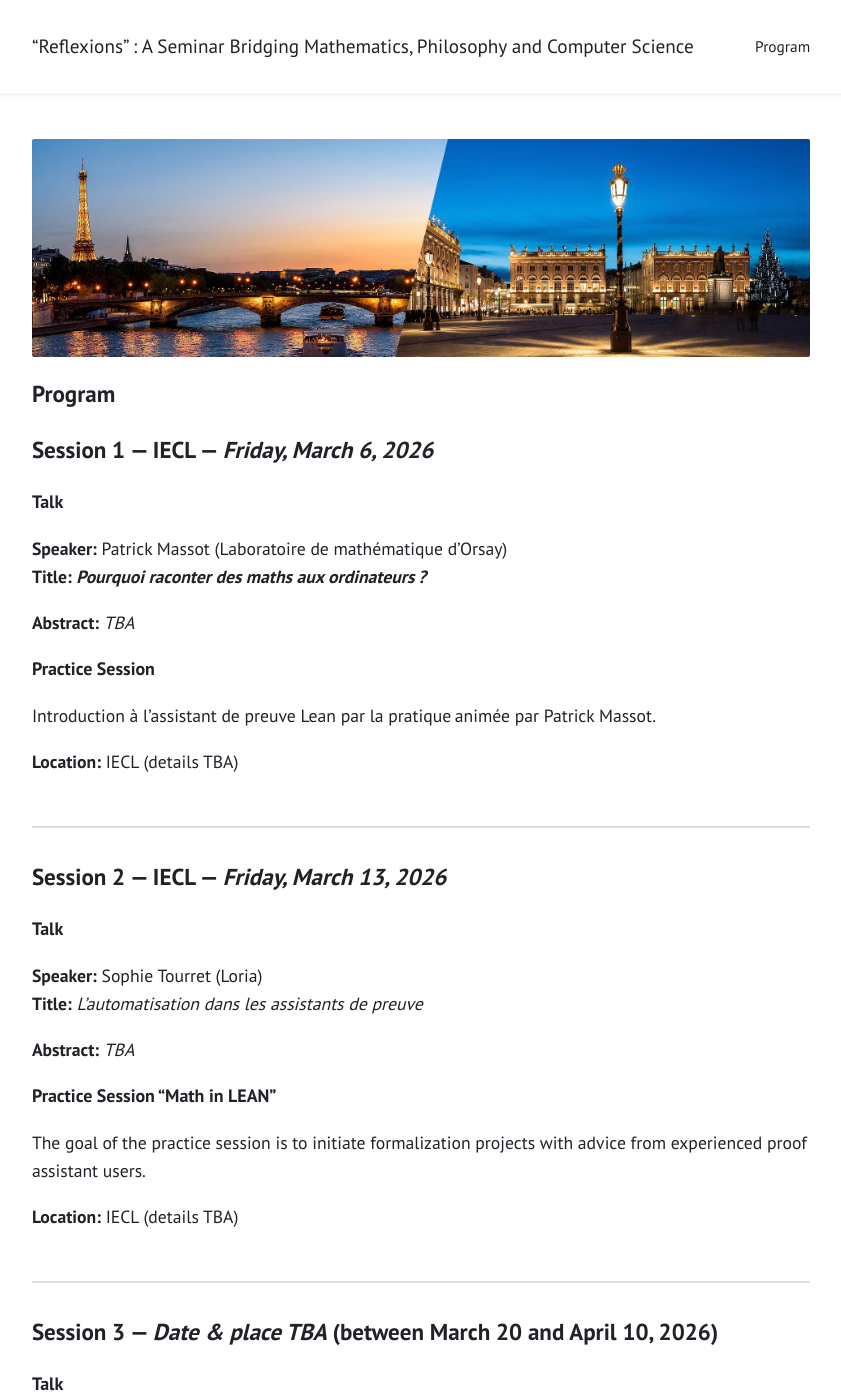
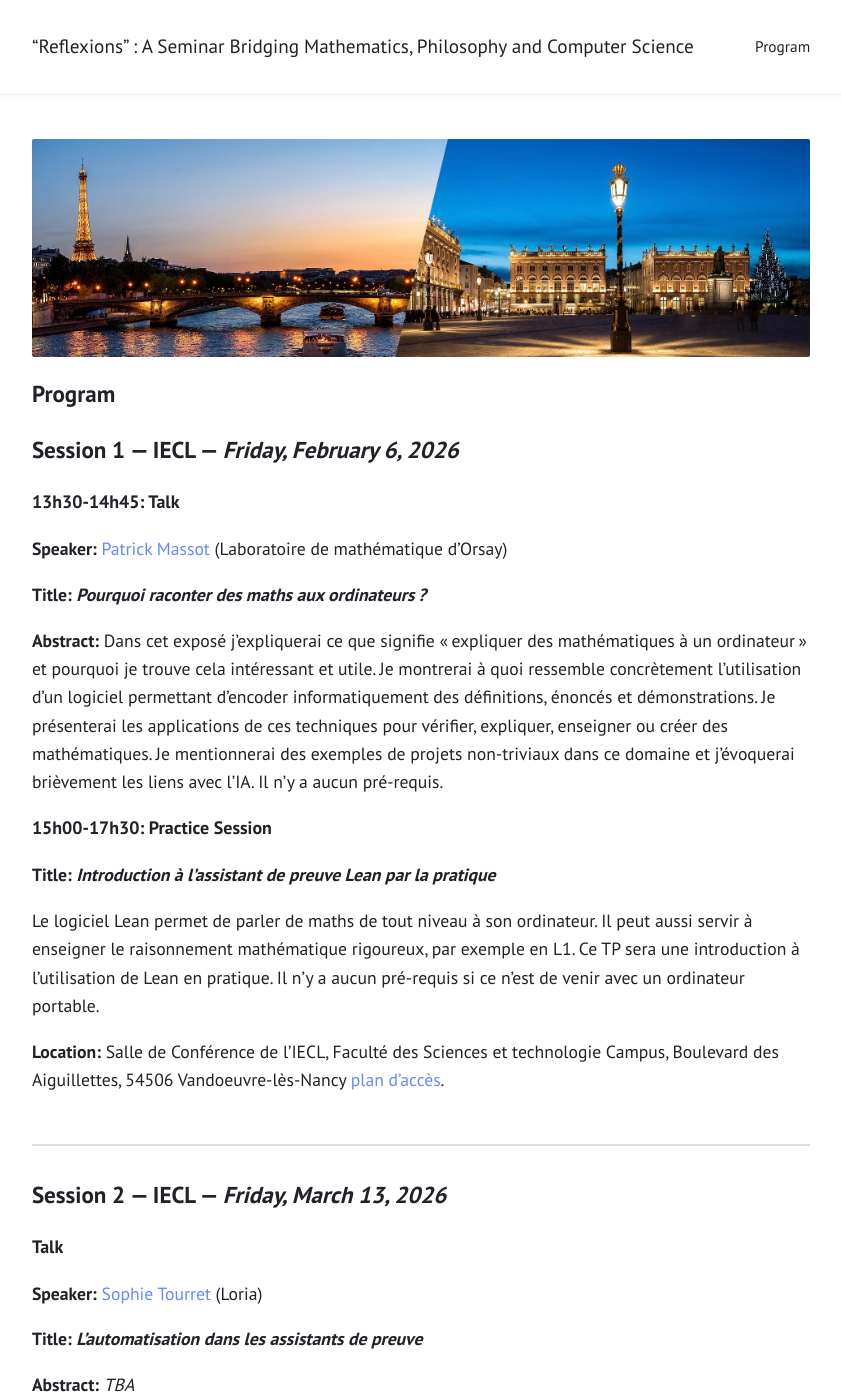
Before and after one commit to reflexions-ul/reflexions-ul.github.io, a Jekyll site: the page built from program.md, in a window 1280 px wide and 1400 px high. Shown: the whole window, without its empty margins (219-1060 px from the left). Built offline with Jekyll 4.4.1, drawn with Linux system fonts in a browser that asks for light colours; some of the changed text lies outside the part shown.

Commit message:
add: program

```diff
--- a/program.md
+++ b/program.md
@@ -9,21 +9,24 @@ layout: page
 
 # Program
 
-## Session 1 — IECL — _Friday, March 6, 2026_
+## Session 1 — IECL — _Friday, February 6, 2026_
 
-### Talk
+### 13h30-14h45: Talk
 
-**Speaker:** Patrick Massot (Laboratoire de mathématique d’Orsay)
+**Speaker:** [Patrick Massot](https://www.imo.universite-paris-saclay.fr/~patrick.massot/) (Laboratoire de mathématique d’Orsay)
+
 **Title: _Pourquoi raconter des maths aux ordinateurs ?_**
 
-**Abstract:** _TBA_
+**Abstract:** Dans cet exposé j’expliquerai ce que signifie « expliquer des mathématiques à un ordinateur » et pourquoi je trouve cela intéressant et utile. Je montrerai à quoi ressemble concrètement l’utilisation d’un logiciel permettant d’encoder informatiquement des définitions, énoncés et démonstrations. Je présenterai les applications de ces techniques pour vérifier, expliquer, enseigner ou créer des mathématiques. Je mentionnerai des exemples de projets non-triviaux dans ce domaine et j’évoquerai brièvement les liens avec l’IA. Il n’y a aucun pré-requis.
 
 
-### Practice Session
+### 15h00-17h30: Practice Session
 
-Introduction à l’assistant de preuve Lean par la pratique animée par Patrick Massot.
+**Title: _Introduction à l’assistant de preuve Lean par la pratique_**
 
-**Location:** IECL (details TBA)
+Le logiciel Lean permet de parler de maths de tout niveau à son ordinateur. Il peut aussi servir à enseigner le raisonnement mathématique rigoureux, par exemple en L1. Ce TP sera une introduction à l’utilisation de Lean en pratique. Il n’y a aucun pré-requis si ce n’est de venir avec un ordinateur portable.
+
+**Location:** Salle de Conférence de l'IECL, Faculté des Sciences et technologie Campus, Boulevard des Aiguillettes, 54506 Vandoeuvre-lès-Nancy [plan d'accès](https://iecl.univ-lorraine.fr/plan-dacces/).
 
 <div style="margin: 50px;"></div>
 
@@ -33,8 +36,9 @@ Introduction à l’assistant de preuve Lean par la pratique animée par Patri
 
 ### Talk
 
-**Speaker:** Sophie Tourret (Loria)
-**Title:** _L'automatisation dans les assistants de preuve_
+**Speaker:** [Sophie Tourret](https://members.loria.fr/sophie.tourret/) (Loria)
+
+**Title: _L'automatisation dans les assistants de preuve_**
 
 **Abstract:** _TBA_
 
@@ -53,14 +57,16 @@ The goal of the practice session is to initiate formalization projects with advi
 
 ### Talk
 
-**First Speaker:** Antoine Chambert-Loir (Institut de mathématique de Jussieu – Paris Rive Gauche)
+**First Speaker:** [Antoine Chambert-Loir](https://webusers.imj-prg.fr/~antoine.chambert-loir/index.xhtml) (Institut de mathématique de Jussieu – Paris Rive Gauche)
+
 **Title:** _TBA_
 
 **Abstract:** _TBA_
 
 
-**Second Speaker:** Yacin Hamami (Archives Henri-Poincaré)
-**Title:** _Philosophical conceptions of mathematical rigor_
+**Second Speaker:** [Yacin Hamami](https://www.yacinhamami.com/) (Archives Henri-Poincaré)
+
+**Title: _Philosophical conceptions of mathematical rigor_**
 
 **Abstract:** _TBA_
 
@@ -78,12 +84,14 @@ Continuation of the previous practice session.
 
 ### Talks
 
-**First Speaker:** [Baptiste Mélès (Archives Henri-Poincaré)](http://baptiste.meles.free.fr/)
+**First Speaker:** [Baptiste Mélès](http://baptiste.meles.free.fr/) (Archives Henri-Poincaré)
+
 **Title:** _TBA_
 
 **Abstract:** _TBA_
 
-**Second Speaker:** [Philippe de Groote (Loria)](https://members.loria.fr/PdeGroote/)
+**Second Speaker:** [Philippe de Groote](https://members.loria.fr/PdeGroote/) (Loria)
+
 **Title:** _TBA_
 
 **Abstract:** _TBA_
@@ -109,24 +117,32 @@ Continuation of the previous practice session.
 ---
 
 
+# Participation
+
+The seminar is **open to everyone** (students, PhD candidates, researchers, colleagues from neighboring disciplines, etc.).
+
+
+# Contact
+
+For any question, please write to the organizers.
+
 # Organizers
 
-- [Andrew Arana](https://aarana.github.io/) (Université de Lorraine, Archives Henri Poincaré)
-- [Valeria Giardino](https://sites.google.com/view/valeriagiardino/home?pli=1) (CNRS, Institut Jean Nicod)
-- [Yacin Hamami](https://www.yacinhamami.com/) (CNRS, Archives Henri Poincaré)
-- [Francesca Poggiolesi](https://sites.google.com/site/poggiolesi/home) (CNRS, Institut d'Histoire et de Philosophie des Sciences et des Techniques)
+- [Yacin Hamami](https://www.yacinhamami.com/) (AHP)
+- [Alexandre Afgoustidis](https://afgoustidis.perso.math.cnrs.fr/) (IECL)
+- [Alain Genestier](https://iecl.univ-lorraine.fr/membre-iecl/genestier-alain/) (IECL)
+- [Sophie Tourret](https://members.loria.fr/sophie.tourret/) (Loria)
+
+<div style="margin: 40px;"></div>
 
 # Acknowledgement and Support
 
-The workshop is funded by by the [Institut d'Histoire et de Philosophie des Sciences et des Techniques (IHPST)](https://ihpst.pantheonsorbonne.fr/en), the [Institut Jean Nicod (IJN)](http://www.institutnicod.org/?lang=en) and the [Archives Henri Poincaré (AHP)](https://poincare.univ-lorraine.fr/).
+_**Reflexions**_ is funded by the [Institut Élie Cartan de Lorraine (IECL)](https://iecl.univ-lorraine.fr/), the [Archives Henri-Poincaré (AHP)](https://poincare.univ-lorraine.fr/), and the [Lorraine Research Laboratory in Computer Science and its Applications (Loria)](https://www.loria.fr/en/).
 
 <div style="display: flex; justify-content: center; flex-wrap: wrap; gap: 20px; align-items: center;">
-  <img src="/assets/img/CNRS-logo.png" alt="CNRS" width="80" style="padding:10px;" />
-  <img src="/assets/img/AHP-logo.png" alt="AHP" width="100" style="padding:10px;" />
-  <img src="/assets/img/UL-logo.png" alt="UL" width="100" style="padding:10px;" />
-  <img src="/assets/img/IHPST-logo.jpg" alt="IHPST" width="100" style="padding:10px;" />
-  </div>
-  <div style="display: flex; justify-content: center; flex-wrap: wrap; gap: 20px; align-items: center;">
-  <img src="/assets/img/PantheonSorbonne-logo.png" alt="Pantheon Sorbonne" width="200" style="padding:10px;" />
-  <img src="/assets/img/IJN-logo.jpg" alt="IJN" width="100" style="padding:10px;" />
-  <img src="/assets/img/ENS-logo.png" alt="ENS" width="100" style="padding:10px;" />
+  <img src="assets/img/AHP-logo.png" alt="AHP" width="120" style="padding:10px;" />
+  <img src="assets/img/IECL-logo.png" alt="IECL" width="120" style="padding:10px;" />
+  <img src="assets/img/Loria-logo.jpg" alt="Loria" width="120" style="padding:10px;" />
+  <img src="assets/img/CNRS-logo.png" alt="CNRS" width="80" style="padding:10px;" />
+  <img src="assets/img/UL-logo.png" alt="UL" width="100" style="padding:10px;" />
+</div>
```
